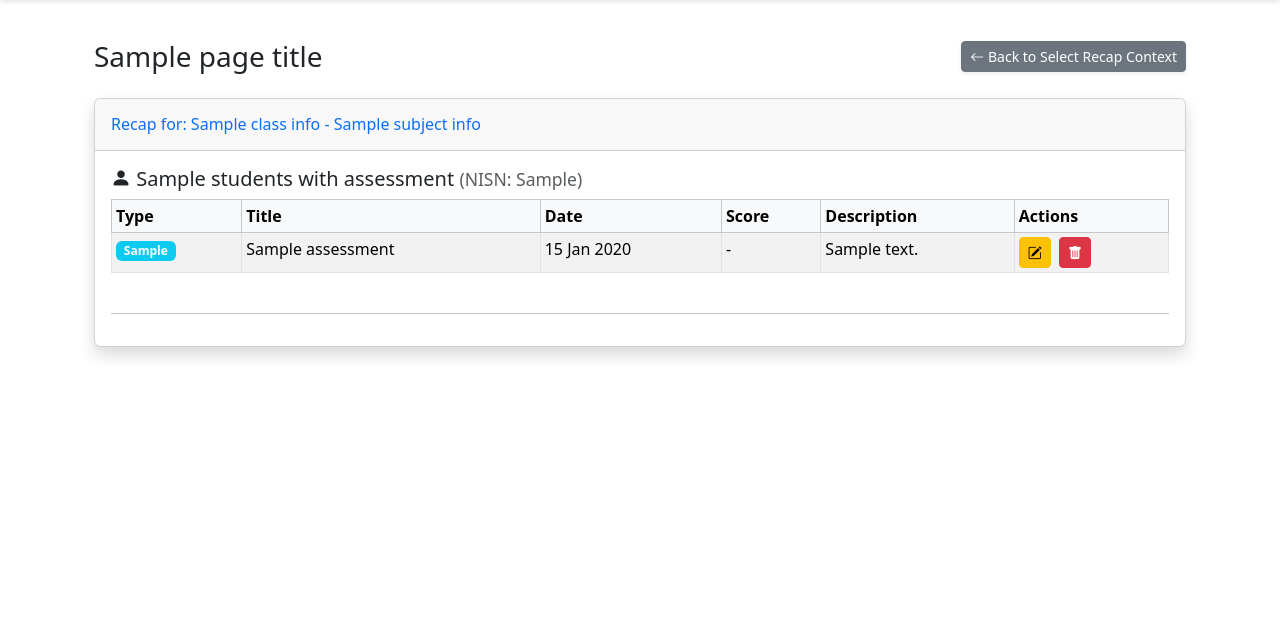
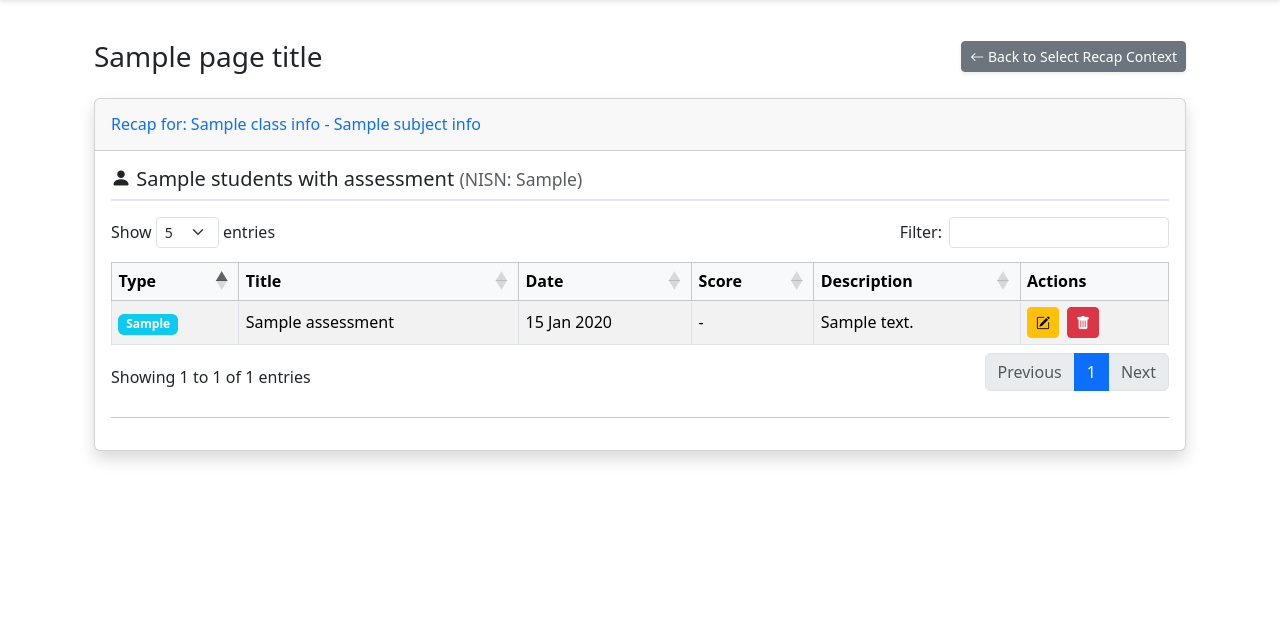
Before and after one commit to SiMahfud/siakad, a CodeIgniter 4 app: the page made by app/Views/guru/assessments/recap_display.php in a window 1280 px wide. Shown: the part 56-687 px from the top of the page. Run offline with PHP 8.4 and a stand-in for CodeIgniter, Linux system fonts and the light colour scheme; the template is opened without the code that fills it: most values are stand-ins (such as "Sample title", 1, 10 or a date in 2020); data that the repository does not hold is empty; some libraries are stand-ins or nearby versions.

Commit message:
feat: Implementasi tabel rekap interaktif dengan DataTables.net
Meningkatkan fungsionalitas halaman rekapitulasi nilai untuk
Guru, Siswa, dan Orang Tua dengan mengintegrasikan DataTables.net.

Perubahan meliputi:
- Penambahan library jQuery dan DataTables.net (CSS & JS) via CDN
  ke layout utama.
- Modifikasi view rekap nilai (guru, siswa, ortu) untuk
  menginisialisasi DataTables pada tabel asesmen.
- Fitur yang ditambahkan pada tabel rekap:
  - Sorting per kolom (kecuali kolom Aksi untuk guru).
  - Pencarian/filter global.
  - Pagination.
  - Opsi untuk mengubah jumlah entri yang ditampilkan.
- Penyesuaian CSS minor untuk tampilan DataTables.
- Pembaruan dokumentasi AGENTS.MD.

```diff
--- a/app/Views/guru/assessments/recap_display.php
+++ b/app/Views/guru/assessments/recap_display.php
@@ -41,7 +41,7 @@
 
                         <?php if (!empty($studentData['assessments'])) : ?>
                             <div class="table-responsive">
-                                <table class="table table-bordered table-striped table-sm">
+                                <table class="table table-bordered table-striped table-sm datatable-recap-guru" id="recapTableGuru_<?= esc($studentData['student_id']) ?>">
                                     <thead class="table-light">
                                         <tr>
                                             <th>Type</th>
@@ -102,6 +102,52 @@
     }
     .table-sm td, .table-sm th {
         padding: 0.4rem;
+        vertical-align: middle; /* Vertically align content in cells */
+    }
+    /* Ensure action buttons fit well and prevent wrapping on smaller DataTables views */
+    .dataTables_wrapper .table td:last-child,
+    .dataTables_wrapper .table th:last-child {
+        white-space: nowrap;
+    }
+    /* Adjust search box alignment if needed */
+    .dataTables_filter {
+        margin-bottom: 0.5rem;
     }
 </style>
+<script>
+    $(document).ready(function() {
+        // Initialize DataTables for each student's assessment table
+        $('.datatable-recap-guru').each(function() {
+            $(this).DataTable({
+                "responsive": true, // Make table responsive
+                "lengthChange": true, // Allow user to change number of entries shown
+                "autoWidth": false, // Disable auto-width calculation
+                "pageLength": 5, // Show 5 entries per page initially
+                "lengthMenu": [ [5, 10, 25, 50, -1], [5, 10, 25, 50, "All"] ], // Options for entries per page
+                "columnDefs": [
+                    {
+                        "orderable": false, // Disable sorting on 'Actions' column
+                        "searchable": false, // Disable searching on 'Actions' column
+                        "targets": 5 // Assuming 'Actions' is the 6th column (index 5)
+                    }
+                ],
+                // Optional: Set default order, e.g., by date descending
+                // "order": [[ 2, "desc" ]], // Assuming 'Date' is the 3rd column (index 2)
+                "language": { // Optional: customize language
+                    "search": "Filter:",
+                    "lengthMenu": "Show _MENU_ entries",
+                    "info": "Showing _START_ to _END_ of _TOTAL_ entries",
+                    "infoEmpty": "Showing 0 to 0 of 0 entries",
+                    "infoFiltered": "(filtered from _MAX_ total entries)",
+                    "paginate": {
+                        "first": "First",
+                        "last": "Last",
+                        "next": "Next",
+                        "previous": "Previous"
+                    }
+                }
+            });
+        });
+    });
+</script>
 <?= $this->endSection() ?>
--- a/app/Views/layouts/admin_default.php
+++ b/app/Views/layouts/admin_default.php
@@ -8,6 +8,8 @@
     <link href="https://cdn.jsdelivr.net/npm/bootstrap@5.3.3/dist/css/bootstrap.min.css" rel="stylesheet" integrity="sha384-QWTKZyjpPEjISv5WaRU9OFeRpok6YctnYmDr5pNlyT2bRjXh0JMhjY6hW+ALEwIH" crossorigin="anonymous">
     <!-- Bootstrap Icons CSS -->
     <link href="https://cdn.jsdelivr.net/npm/bootstrap-icons@1.11.3/font/bootstrap-icons.min.css" rel="stylesheet">
+    <!-- DataTables Bootstrap 5 CSS -->
+    <link href="https://cdn.datatables.net/1.13.7/css/dataTables.bootstrap5.min.css" rel="stylesheet">
     <style>
         body {
             display: flex;
@@ -130,7 +132,14 @@
         </div>
     </footer>
 
+    <!-- jQuery -->
+    <script src="https://code.jquery.com/jquery-3.7.1.min.js" integrity="sha256-/JqT3SQfawRcv/BIHPThkBvs0OEvtFFmqPF/lYI/Cxo=" crossorigin="anonymous"></script>
     <!-- Bootstrap JS Bundle (includes Popper) -->
     <script src="https://cdn.jsdelivr.net/npm/bootstrap@5.3.3/dist/js/bootstrap.bundle.min.js" integrity="sha384-YvpcrYf0tY3lHB60NNkmXc5s9fDVZLESaAA55NDzOxhy9GkcIdslK1eN7N6jIeHz" crossorigin="anonymous"></script>
+    <!-- DataTables JS -->
+    <script src="https://cdn.datatables.net/1.13.7/js/jquery.dataTables.min.js"></script>
+    <script src="https://cdn.datatables.net/1.13.7/js/dataTables.bootstrap5.min.js"></script>
+
+    <?= $this->renderSection('scripts') ?>
 </body>
 </html>
```
Also changed, not shown: AGENTS.md (+10 -5 lines), app/Views/ortu/nilai/recap_display.php (+30 -1 lines), app/Views/siswa/nilai/index.php (+31 -1 lines).
